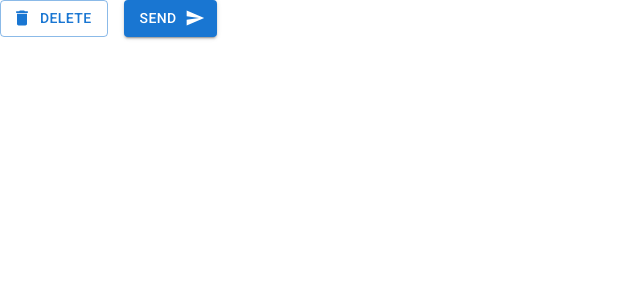
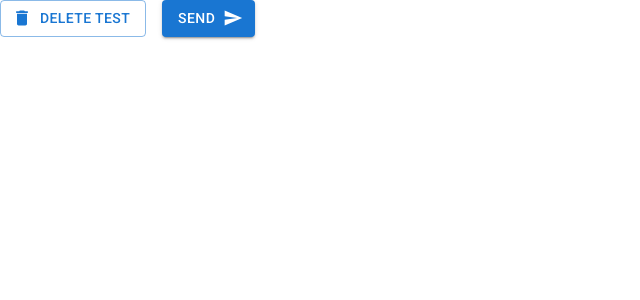
Before and after one commit to tbhartiya/code-assessment-ui, a React (Create React App) app: page / in a window 1280 px wide. Shown: the top 300 px of the page, without its empty margins (0-640 px from the left). Built offline with nearby package versions, Linux system fonts and the light colour scheme.

Commit message:
minor changes

```diff
--- a/src/components/Test.js
+++ b/src/components/Test.js
@@ -8,7 +8,7 @@ export default function IconLabelButtons() {
   return (
     <Stack direction="row" spacing={2}>
       <Button variant="outlined" startIcon={<DeleteIcon />}>
-        Delete
+        Delete Test
       </Button>
       <Button variant="contained" endIcon={<SendIcon />}>
         Send
```
Also changed, not shown: 1 other file (tests, documents, lock files or other folders).
